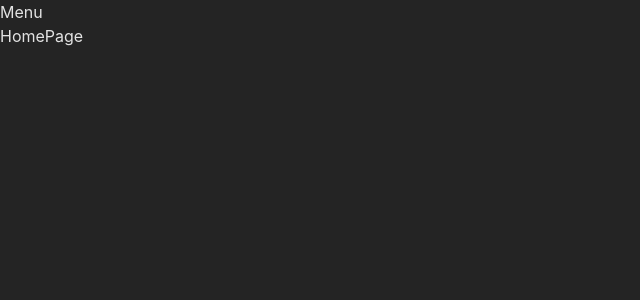
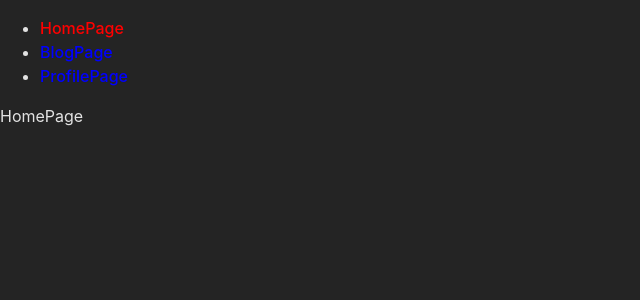
Before and after one commit to Vaxied/react-router-dom-project-1-blog, a React (Vite) app: page / in a window 1280 px wide. Shown: the top 300 px of the page, without its empty margins (0-640 px from the left). Built offline with nearby package versions, Linux system fonts and the light colour scheme.

Commit message:
Creating routes with NavLink and applying styles with isActive

```diff
--- a/src/Menu/page.jsx
+++ b/src/Menu/page.jsx
@@ -1,5 +1,25 @@
+import routes from '../routes'
+import { NavLink } from 'react-router-dom'
+
 function Menu() {
-    return <nav>Menu</nav>
+    return (
+        <nav>
+            <ul>
+                {routes.map((route) => (
+                    <li key={route.index}>
+                        <NavLink
+                            style={({ isActive }) => ({
+                                color: isActive ? 'red' : 'blue',
+                            })}
+                            to={route.to}
+                        >
+                            {route.text}
+                        </NavLink>
+                    </li>
+                ))}
+            </ul>
+        </nav>
+    )
 }
 
 export default Menu
--- /dev/null
+++ b/src/routes.jsx
@@ -0,0 +1,19 @@
+const routes = []
+
+routes.push({
+    index: 0,
+    to: '/',
+    text: 'HomePage',
+})
+routes.push({
+    index: 1,
+    to: '/blog',
+    text: 'BlogPage',
+})
+routes.push({
+    index: 2,
+    to: '/profile',
+    text: 'ProfilePage',
+})
+
+export default routes
```
